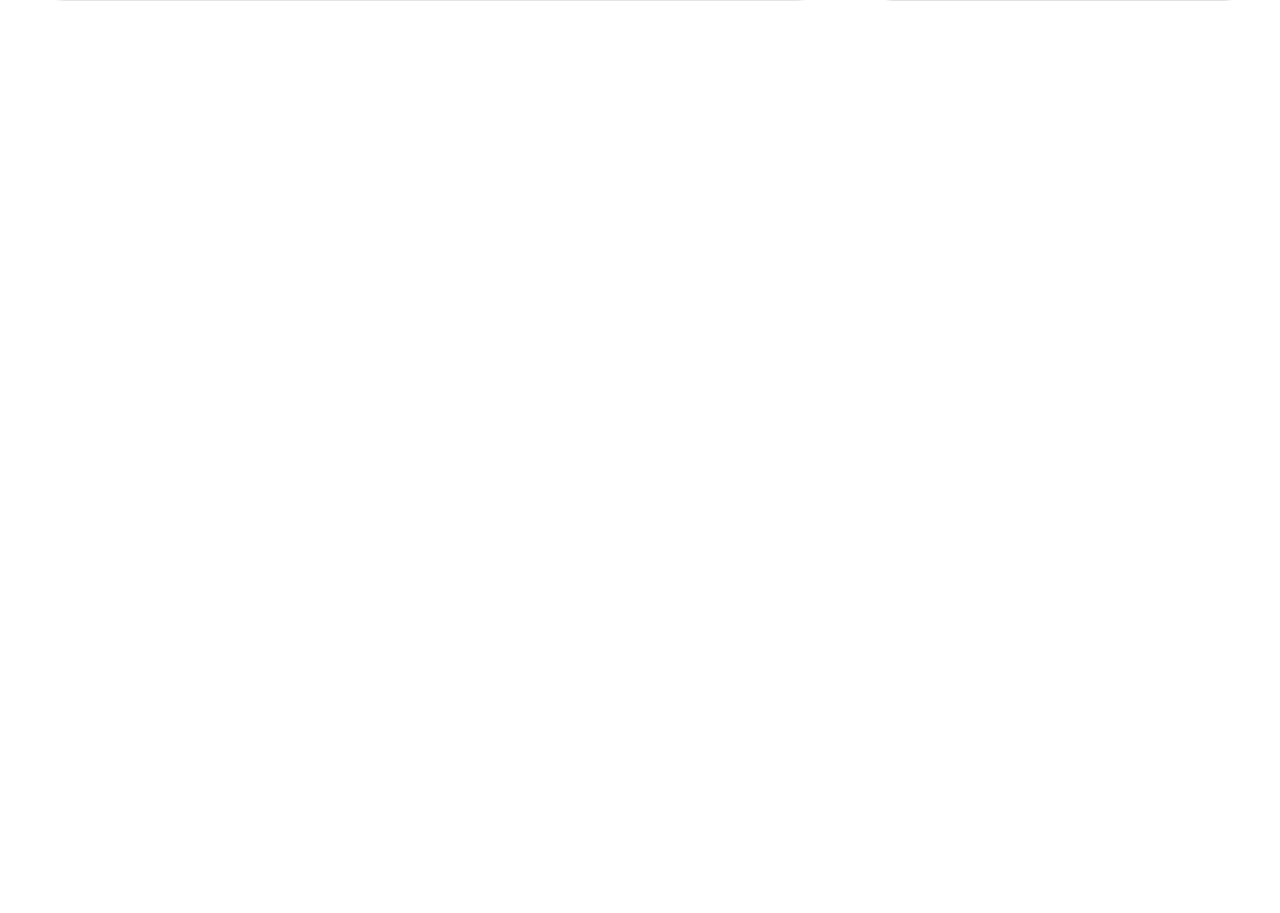
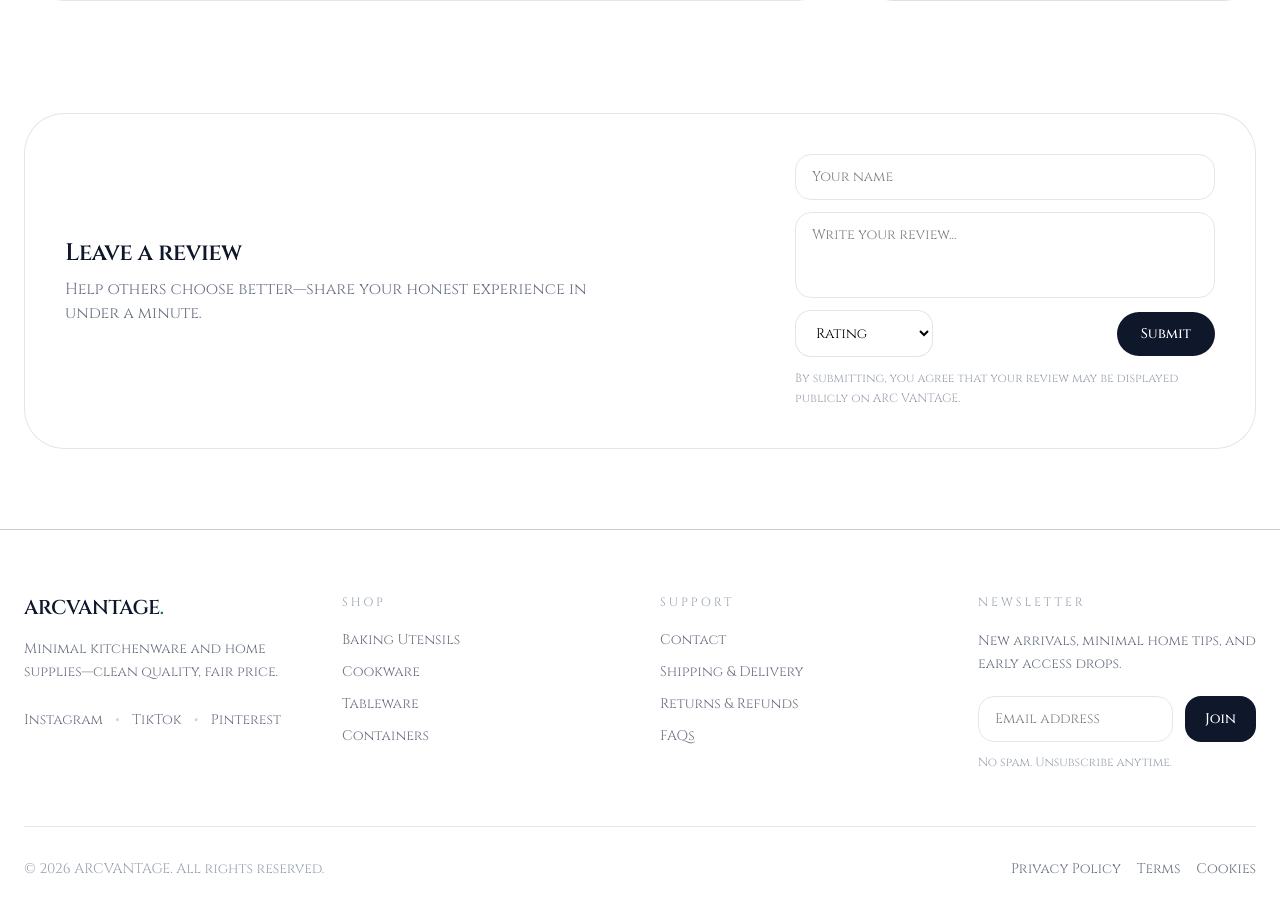
Before and after one commit to abdulraheem05/Arc-Vantage, a Next.js app in the folder arcvantage-store/: page / in a window 1280 px wide. Shown: the part 3240-4153 px from the top of the page. Before the commit the page ends 3353 px from the top, so only its background shows below. Built offline with nearby package versions, Linux system fonts and the light colour scheme; no server answers.

Commit message:
add review and footer

```diff
--- a/arcvantage-store/src/app/page.js
+++ b/arcvantage-store/src/app/page.js
@@ -129,6 +129,8 @@
   </section>
 
   <CustomerReviews/>
+  <AddReviewCTA/>
+  <SiteFooter/>
     </div>
   );
 }
@@ -393,3 +395,164 @@
     </div>
   );
 }
+
+function AddReviewCTA() {
+  return (
+    <section className="max-w-7xl mx-auto px-6 pb-20">
+      <div className="rounded-[2.5rem] border border-black/10 bg-white p-8 md:p-10 flex flex-col md:flex-row md:items-center md:justify-between gap-8">
+        <div>
+          <h3 className="text-2xl font-semibold tracking-tight text-slate-900">
+            Leave a review
+          </h3>
+          <p className="mt-2 text-gray-500 max-w-xl">
+            Help others choose better—share your honest experience in under a minute.
+          </p>
+        </div>
+
+        <div className="w-full md:w-[420px]">
+          <div className="grid grid-cols-1 gap-3">
+            <input
+              className="w-full rounded-2xl border border-black/10 px-4 py-3 text-sm outline-none focus:border-black/25"
+              placeholder="Your name"
+            />
+            <textarea
+              rows={3}
+              className="w-full rounded-2xl border border-black/10 px-4 py-3 text-sm outline-none focus:border-black/25 resize-none"
+              placeholder="Write your review..."
+            />
+            <div className="flex items-center justify-between gap-3">
+              <select className="rounded-2xl border border-black/10 px-4 py-3 text-sm outline-none focus:border-black/25 bg-white">
+                <option>Rating</option>
+                <option>★★★★★ (5)</option>
+                <option>★★★★☆ (4)</option>
+                <option>★★★☆☆ (3)</option>
+                <option>★★☆☆☆ (2)</option>
+                <option>★☆☆☆☆ (1)</option>
+              </select>
+
+              <button className="px-6 py-3 rounded-full bg-slate-900 text-white text-sm font-medium hover:scale-[1.02] transition">
+                Submit
+              </button>
+            </div>
+
+            <p className="text-xs text-gray-400 leading-relaxed">
+              By submitting, you agree that your review may be displayed publicly on ARC VANTAGE.
+            </p>
+          </div>
+        </div>
+      </div>
+    </section>
+  );
+}
+
+
+function SiteFooter() {
+  return (
+    <footer className="border-t border-black/20 bg-white">
+      <div className="max-w-7xl mx-auto px-6 py-16">
+        <div className="grid grid-cols-1 md:grid-cols-4 gap-10">
+          {/* Brand */}
+          <div className="md:col-span-1">
+            <div className="text-xl font-semibold tracking-tight text-slate-900">
+              ARCVANTAGE<span className="text-green-700">.</span>
+            </div>
+            <p className="mt-4 text-gray-500 text-sm leading-relaxed">
+              Minimal kitchenware and home supplies—clean quality, fair price.
+            </p>
+
+            <div className="mt-6 flex items-center gap-3">
+              <a
+                className="text-sm text-gray-500 hover:text-slate-900 transition"
+                href="#"
+              >
+                Instagram
+              </a>
+              <span className="text-gray-300">•</span>
+              <a
+                className="text-sm text-gray-500 hover:text-slate-900 transition"
+                href="#"
+              >
+                TikTok
+              </a>
+              <span className="text-gray-300">•</span>
+              <a
+                className="text-sm text-gray-500 hover:text-slate-900 transition"
+                href="#"
+              >
+                Pinterest
+              </a>
+            </div>
+          </div>
+
+          {/* Links */}
+          <div>
+            <h4 className="text-xs uppercase tracking-[0.25em] text-gray-400">
+              Shop
+            </h4>
+            <ul className="mt-5 space-y-3 text-sm">
+              <li><a className="text-gray-500 hover:text-slate-900 transition" href="#">Baking Utensils</a></li>
+              <li><a className="text-gray-500 hover:text-slate-900 transition" href="#">Cookware</a></li>
+              <li><a className="text-gray-500 hover:text-slate-900 transition" href="#">Tableware</a></li>
+              <li><a className="text-gray-500 hover:text-slate-900 transition" href="#">Containers</a></li>
+            </ul>
+          </div>
+
+          <div>
+            <h4 className="text-xs uppercase tracking-[0.25em] text-gray-400">
+              Support
+            </h4>
+            <ul className="mt-5 space-y-3 text-sm">
+              <li><a className="text-gray-500 hover:text-slate-900 transition" href="#">Contact</a></li>
+              <li><a className="text-gray-500 hover:text-slate-900 transition" href="#">Shipping & Delivery</a></li>
+              <li><a className="text-gray-500 hover:text-slate-900 transition" href="#">Returns & Refunds</a></li>
+              <li><a className="text-gray-500 hover:text-slate-900 transition" href="#">FAQs</a></li>
+            </ul>
+          </div>
+
+          {/* Newsletter */}
+          <div>
+            <h4 className="text-xs uppercase tracking-[0.25em] text-gray-400">
+              Newsletter
+            </h4>
+            <p className="mt-5 text-gray-500 text-sm leading-relaxed">
+              New arrivals, minimal home tips, and early access drops.
+            </p>
+
+            <div className="mt-5 flex gap-3">
+              <input
+                className="w-full rounded-2xl border border-black/10 px-4 py-3 text-sm outline-none focus:border-black/25"
+                placeholder="Email address"
+              />
+              <button className="px-5 py-3 rounded-2xl bg-slate-900 text-white text-sm font-medium hover:opacity-95 transition">
+                Join
+              </button>
+            </div>
+
+            <p className="mt-3 text-xs text-gray-400">
+              No spam. Unsubscribe anytime.
+            </p>
+          </div>
+        </div>
+
+        {/* Bottom bar */}
+        <div className="mt-14 pt-8 border-t border-black/10 flex flex-col md:flex-row items-start md:items-center justify-between gap-4">
+          <p className="text-sm text-gray-400">
+            © {new Date().getFullYear()} ARCVANTAGE. All rights reserved.
+          </p>
+
+          <div className="flex flex-wrap items-center gap-4 text-sm">
+            <a className="text-gray-500 hover:text-slate-900 transition" href="#">
+              Privacy Policy
+            </a>
+            <a className="text-gray-500 hover:text-slate-900 transition" href="#">
+              Terms
+            </a>
+            <a className="text-gray-500 hover:text-slate-900 transition" href="#">
+              Cookies
+            </a>
+          </div>
+        </div>
+      </div>
+    </footer>
+  );
+}
```
